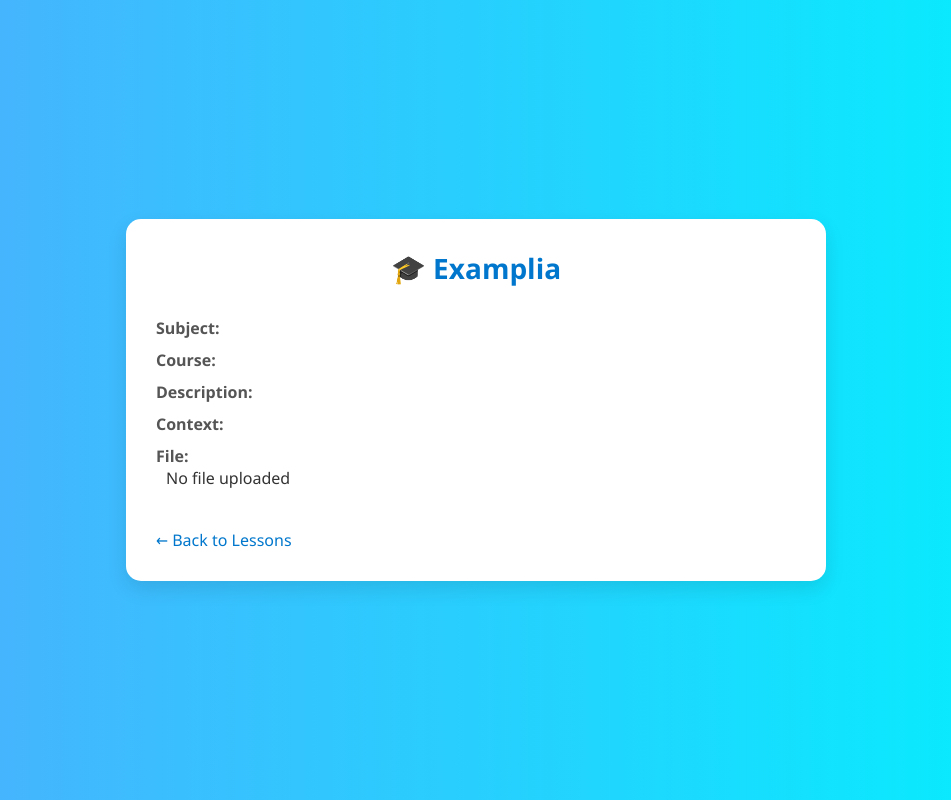
After one commit to sialiaga/examplia, a FastAPI app: template app/templates/LessonDetail1.html in a window 1280 px wide. The commit adds this page. Shown: the whole page, without its empty margins (164-1115 px from the left). Run offline with FastAPI, Linux system fonts and the light colour scheme; the template is opened without the code that fills it, so the values that code supplies are empty.

```diff
--- /dev/null
+++ b/app/templates/LessonDetail1.html
@@ -0,0 +1,110 @@
+<!DOCTYPE html>
+<html lang="en">
+<head>
+  <meta charset="UTF-8" />
+  <meta name="viewport" content="width=device-width, initial-scale=1.0"/>
+  <title>{{ lesson.name }} - Examplia</title>
+  <style>
+    * {
+      box-sizing: border-box;
+      margin: 0;
+      padding: 0;
+      font-family: 'Segoe UI', Tahoma, Geneva, Verdana, sans-serif;
+    }
+
+    body {
+      background: linear-gradient(to right, #4facfe, #00f2fe);
+      min-height: 100vh;
+      display: flex;
+      justify-content: center;
+      align-items: center;
+      padding: 40px 20px;
+    }
+
+    .container {
+      background-color: white;
+      max-width: 700px;
+      width: 100%;
+      padding: 30px;
+      border-radius: 15px;
+      box-shadow: 0 8px 20px rgba(0, 0, 0, 0.1);
+    }
+
+    .header {
+      text-align: center;
+      margin-bottom: 30px;
+    }
+
+    .logo {
+      font-size: 28px;
+      font-weight: bold;
+      color: #0077cc;
+    }
+
+    h2 {
+      color: #0077cc;
+      margin-bottom: 10px;
+    }
+
+    .lesson-info {
+      margin-bottom: 20px;
+    }
+
+    .lesson-label {
+      font-weight: bold;
+      margin-top: 10px;
+      color: #555;
+    }
+
+    .lesson-value {
+      margin-left: 10px;
+      color: #333;
+    }
+
+    .back-link {
+      display: inline-block;
+      margin-top: 20px;
+      color: #0077cc;
+      text-decoration: none;
+    }
+
+    .back-link:hover {
+      text-decoration: underline;
+    }
+  </style>
+</head>
+<body>
+
+  <div class="container">
+    <div class="header">
+      <div class="logo">🎓 Examplia</div>
+      <h2>{{ lesson.name }}</h2>
+    </div>
+
+    <div class="lesson-info">
+      <div class="lesson-label">Subject:</div>
+      <div class="lesson-value">{{ lesson.subject }}</div>
+
+      <div class="lesson-label">Course:</div>
+      <div class="lesson-value">{{ lesson.course }}</div>
+
+      <div class="lesson-label">Description:</div>
+      <div class="lesson-value">{{ lesson.description }}</div>
+
+      <div class="lesson-label">Context:</div>
+      <div class="lesson-value">{{ lesson.context }}</div>
+
+      {% if lesson.file_path %}
+      <div class="lesson-label">File Path:</div>
+      <div class="lesson-value"><a href="{{ lesson.file_path }}" target="_blank">Download File</a></div>
+      {% else %}
+      <div class="lesson-label">File:</div>
+      <div class="lesson-value">No file uploaded</div>
+      {% endif %}
+    </div>
+
+    <a href="/frontend/home" class="back-link">&larr; Back to Lessons</a>
+  </div>
+
+</body>
+</html>
```
Also changed, not shown: app/routers/lesson.py (+31 -0 lines), app/templates/LessonDetail.html (+223 -18 lines), test.db.
